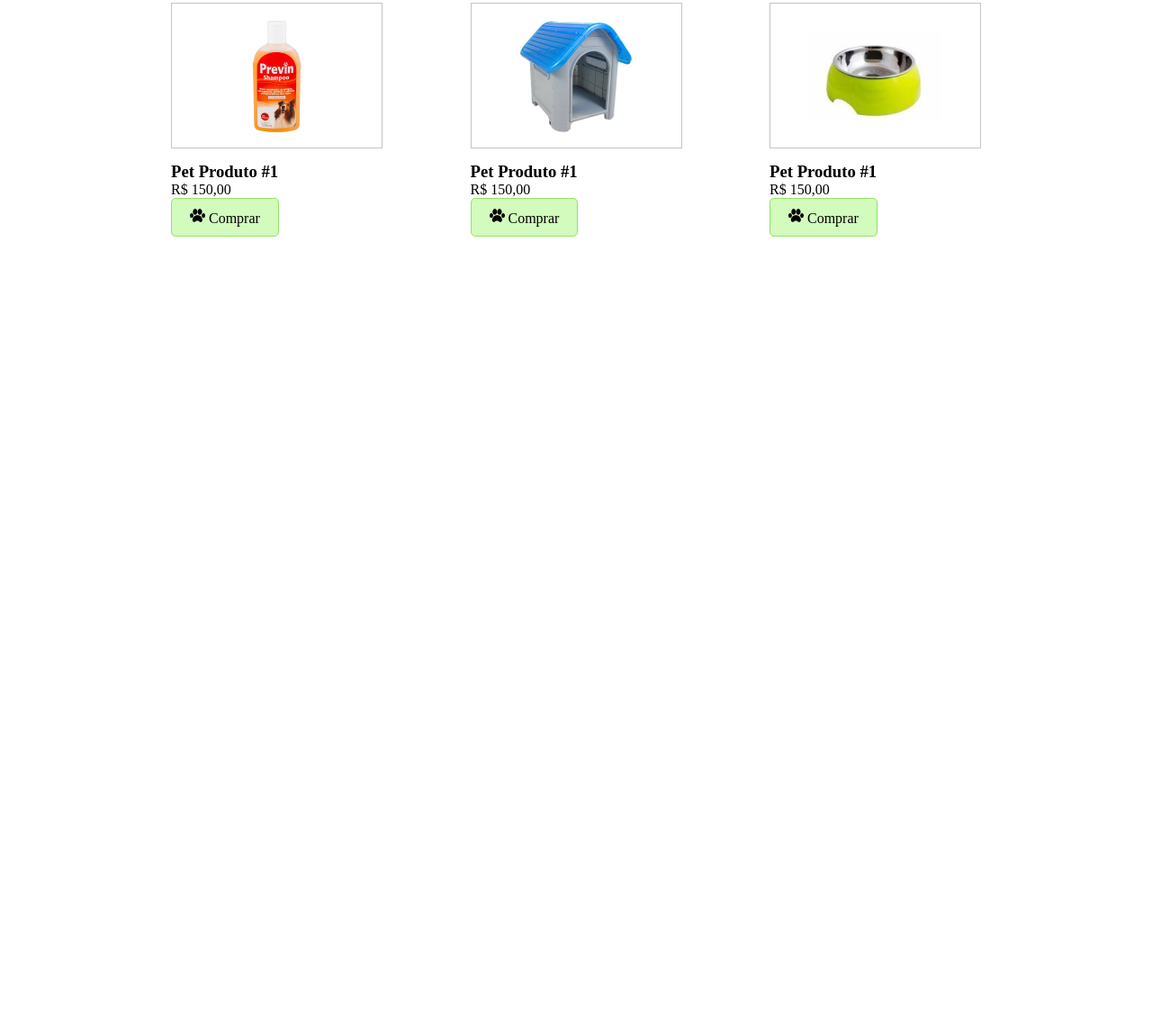
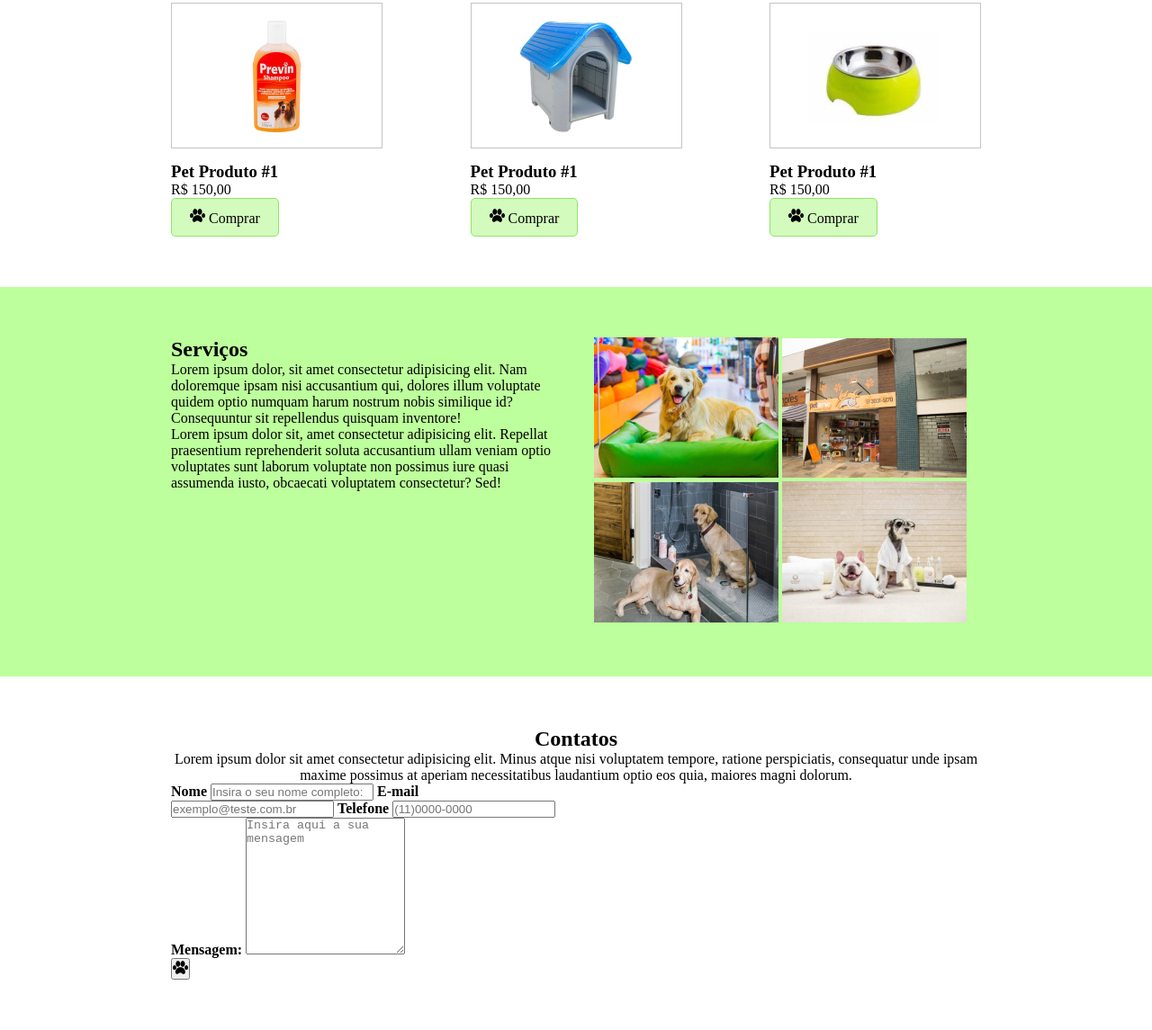
Before and after one commit to Anderson22-dev/1000, a plain HTML site: page index.html in a window 1280 px wide. Shown: the part 699-1844 px from the top of the page at 90% size. Before the commit the page ends 1018 px from the top, so only its background shows below. Drawn offline with Linux system fonts and the light colour scheme.

Commit message:
Serviços

```diff
--- a/index.html
+++ b/index.html
@@ -77,5 +77,56 @@
             </div>
         </div>
     </section>
+    <section class="fundoverde">
+        <div class="container flex-container">
+            <div class="col">
+                <h2>Serviços</h2>
+                <p>Lorem ipsum dolor, sit amet consectetur adipisicing elit. Nam doloremque ipsam nisi accusantium qui, dolores illum voluptate quidem optio numquam harum nostrum nobis similique id? Consequuntur sit repellendus quisquam inventore!</p><p>Lorem ipsum dolor sit, amet consectetur adipisicing elit. Repellat praesentium reprehenderit soluta accusantium ullam veniam optio voluptates sunt laborum voluptate non possimus iure quasi assumenda iusto, obcaecati voluptatem consectetur? Sed!</p>
+            </div>
+            <div class="col">
+                <img src="img/img-galeria-1.jpg" alt="Cachorros">
+                <img src="img/img-galeria-2.jpg" alt="Cachorros">
+                <img src="img/img-galeria-3.jpg" alt="Cachorros">
+                <img src="img/img-galeria-4.jpg" alt="Cachorros">
+            </div>
+        </div>
+    </section>
+    <section id="contato">
+        <div class="container">
+            <div class="texto-centralizado">
+                <h2>Contatos</h2>
+                <p>Lorem ipsum dolor sit amet consectetur adipisicing elit. Minus atque nisi voluptatem tempore, ratione perspiciatis, consequatur unde ipsam maxime possimus at aperiam necessitatibus laudantium optio eos quia, maiores magni dolorum.</p>
+            </div>
+            <div class="flex-container">
+                <div class="col">
+                    <form action="">
+                        <label for="cname">
+                            <strong>Nome</strong>
+                            <input type="text" id="cname" placeholder="Insira o seu nome completo:">
+                        </label>
+                        <label for="cmail">
+                            <strong>E-mail</strong>
+                            <input type="email" id="cmail" placeholder="exemplo@teste.com.br">
+                        </label>
+                        <label for="cfone">
+                            <strong>Telefone</strong>
+                            <input type="tel" id="cfone" placeholder="(11)0000-0000">
+                        </label>
+                        <label for="cass">
+                            <strong>Mensagem:</strong>
+                            <textarea type="text" id="cmsg" rows="10" placeholder="Insira aqui a sua mensagem"></textarea>
+                        </label>
+
+                        <div>
+                            <button class="ptn-pata">
+                                <img src="img/patinha-preta.png" alt="Patinha preta">
+                            </button>
+                        </div>
+                    </form>
+                </div>
+                <div class="col"></div>
+            </div>
+        </div>
+    </section>
 </body>
 </html>
```
Also changed, not shown: css/petshopstyle.css (line endings or trailing spaces).
